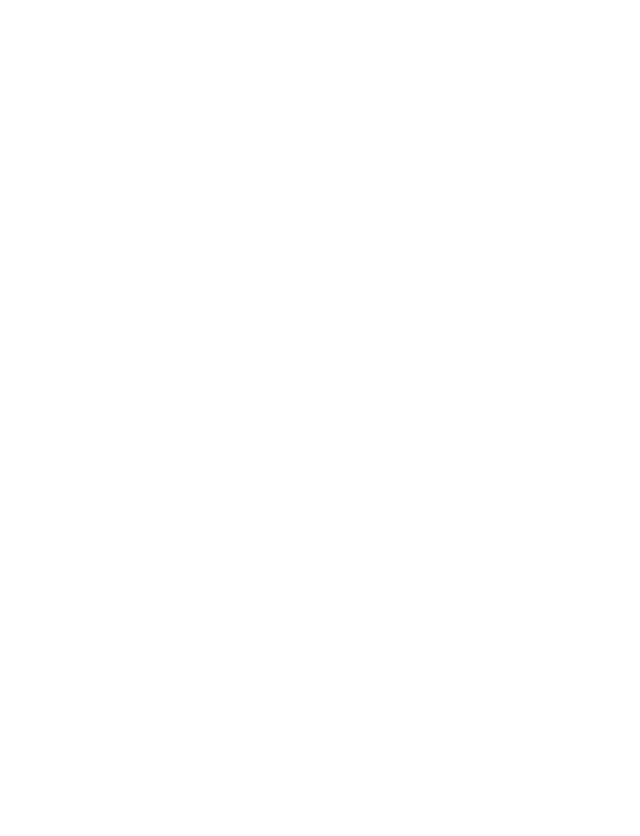
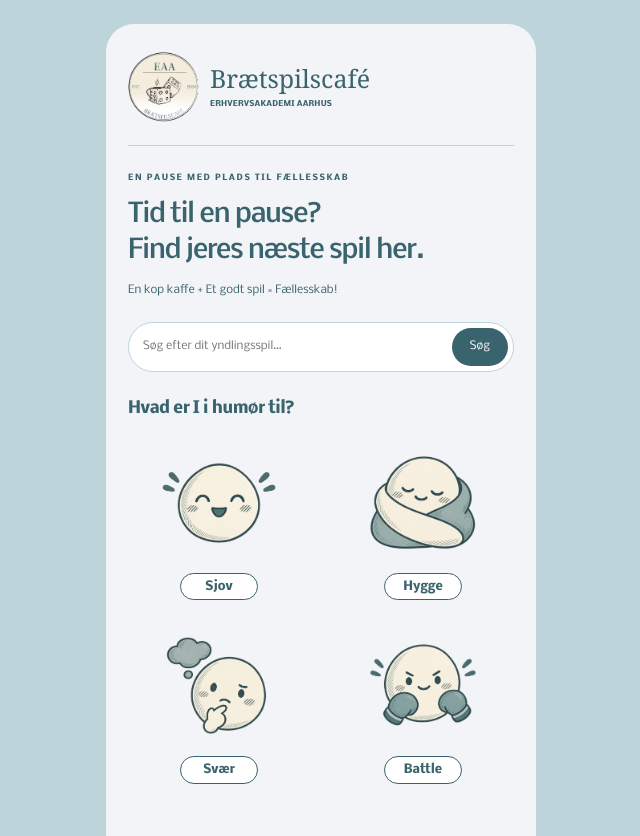
Before and after one commit to linerisvig/Spilcafe_case, a plain HTML site: page index.html in a window 1280 px wide. Shown: the top 836 px of the page, without its empty margins (319-959 px from the left). Before the commit the page ends 800 px from the top, so only its background shows below. Drawn offline with Linux system fonts and the light colour scheme; files that its build step writes are made by us from their sources; files whose address does not match are found by name.

Commit message:
Første del af koden

```diff
--- a/index.html
+++ b/index.html
@@ -4,21 +4,93 @@
   <meta charset="UTF-8">
   <meta name="viewport" content="width=device-width, initial-scale=1.0">
   <meta http-equiv="X-UA-Compatible" content="ie=edge">
-  <title>Spilcafé</title>
+  <title>Spilcafé - Hyg jer sammen her</title>
+  <link rel="preconnect" href="https://fonts.googleapis.com">
+  <link rel="preconnect" href="https://fonts.gstatic.com" crossorigin>
+  <link href="https://fonts.googleapis.com/css2?family=Nobile:wght@400;500;700&display=swap" rel="stylesheet">
 
   <!-- link til stylesheet -->
-  <link rel="stylesheet" href="css/style.css">
+  <link rel="stylesheet" href="style.css">
 </head>
 <body>
   <!-- sidens indhold kommer her-->
 
+    <div class="forside">
+        <!-- Vores header er den faste indledning med logo og navn -->
+        <header class="brand">
+            <div class="logo-wrap">
+                <img class="brand-logo" src="billeder/logo.png" alt="EAA Brætspilscafé - terninger og kaffe">
+            </div>
+            <div>
+                <p class="brand-name">
+                    Brætspilscafé
+                </p>
+                <p class="brand-school">
+                    ERHVERVSAKADEMI AARHUS
+                </p>
+            </div>
+        </header>
+
+        <!-- Nu kommer vores main, som indeholder sidens vigtigste indhold og de fire sektioner i bunden -->
+        <main>
+            <section id="opdag" class="page">
+                <p class="overtekst">
+                    EN PAUSE MED PLADS TIL FÆLLESSKAB
+                </p>
+                <h1>
+                    Tid til en pause?
+                    <br>
+                    Find jeres næste spil her.
+                </h1>
+                <p class="intro">
+                    En kop kaffe + Et godt spil = Fællesskab!
+                </p>
+                <!-- En form samler søgefeltet og Søg-knappen. -->
+                <form class="search" id="home-search" role="search">
+                    <input id="search-field" type="search" placeholder="Søg efter dit yndlingsspil…">
+                    <button>
+                        Søg
+                    </button>
+                </form>
+                <div class="section-heading">
+                    <h2>
+                        Hvad er I i humør til?
+                    </h2>
+                </div>
+                <!-- Nu kommer de fire emoji-knapper man kan trykke på for at vælge et tema. -->
+                <div class="moods">
+                    <!-- src er stien til billedfilen. alt beskriver billedet, hvis det ikke kan ses. -->
+                    <button class="mood" data-mood="Sjov">
+                        <img src="billeder/sjov.png" alt="Emoji der griner">
+                        <span>
+                            Sjov
+                        </span>
+                    </button>
+                    <button class="mood" data-mood="Hygge">
+                        <img src="billeder/hygge.png" alt="Rolig emoji pakket ind i et tæppe og hygger sig">
+                        <span>
+                            Hygge
+                        </span>
+                    </button>
+                    <button class="mood" data-mood="Svær">
+                        <img src="billeder/svaer.png" alt="Tænkende emoji med tankeboble">
+                        <span>
+                            Svær
+                        </span>
+                    </button>
+                    <button class="mood" data-mood="Battle">
+                        <img src="billeder/battle.png" alt="Emoji med boksehandsker klar til battle">
+                        <span>
+                            Battle
+                        </span>
+                    </button>
+                </div>
+            </section>
 
 
 
-
-
-
-
+        </main>
+  </div>
   <script src="js/script.js"></script>
 </body>
 </html>
--- a/style.css
+++ b/style.css
@@ -0,0 +1,290 @@
+/* De fem farver får navne, så de kan genbruges */
+:root {
+  --teal:#3A646D;
+  --dark:#3A646D;
+  --yellow:#F4EBC0;
+  --blue:#BED4DB;
+  --accent:#80B4BF;
+  --paper:#F3F4F7;
+  --line:#BED4DB;
+  --muted:#3A646D;
+}
+
+/* Stjernen vælger alle elementer. border-box lader kant og padding tælle med i bredden. */
+* {
+  box-sizing:border-box;
+}
+
+/* Sidens baggrund, almindelige tekststørrelse og skrifttypen Nobile. */
+body {
+  margin:0;
+  background:#BED4DB;
+  color:var(--teal);
+  font-family:'Nobile',Arial,sans-serif;
+  font-size:13px;
+  line-height:1.6;
+}
+
+button,input,select {
+  font:inherit;
+}
+
+button {
+  color:inherit;
+}
+
+
+/* Forsiden fylder mobilens bredde, men bliver højst 430 px bred på computer. */
+.forside {
+  width:100%;
+  max-width:430px;
+  min-height:100svh;
+  margin:auto;
+  background:var(--paper);
+  position:relative;
+  padding-bottom:94px;
+}
+
+/* Flex placerer logo og navn ved siden af hinanden. gap giver afstand mellem dem. */
+.brand {
+  display:flex;
+  gap:12px;
+  align-items:center;
+  margin:0 22px;
+  padding:28px 0 23px;
+  border-bottom:1px solid var(--line);
+}
+
+.brand-name {
+  font-family:Georgia,serif;
+  font-size:25px;
+  line-height:1.15;
+  margin:0 0 5px;
+}
+
+.brand-school {
+  font-size:7.5px;
+  font-weight:700;
+  letter-spacing:.2px;
+  margin:0;
+}
+
+/* padding er indvendig luft. */
+.page {
+  padding:26px 22px 20px;
+}
+
+.overtekst {
+  font-size:8px;
+  letter-spacing:1.6px;
+  font-weight:700;
+  margin:0 0 12px;
+  color:var(--muted);
+}
+
+h1 {
+  font-size:26px;
+  line-height:1.4;
+  font-weight:500;
+  letter-spacing:-1px;
+  margin:0 0 12px;
+}
+
+h2 {
+  font-size:16px;
+  line-height:1.4;
+  margin:0;
+  font-weight:700;
+  letter-spacing:-.4px;
+}
+
+.intro {
+  font-size:11px;
+  color:var(--muted);
+  margin:0 0 23px;
+}
+
+/* Søgefelt og knap placeres på samme række med flex. */
+.search {
+  display:flex;
+  align-items:center;
+  gap:5px;
+  border:1px solid var(--line);
+  background:white;
+  border-radius:30px;
+  padding:5px;
+  margin-bottom:26px;
+  min-height:49px;
+}
+
+.search input {
+  min-width:0;
+  flex:1;
+  border:0;
+  background:transparent;
+  padding:7px 9px;
+  color:var(--dark);
+  font-size:11px;
+}
+
+.search button,.primary {
+  border:0;
+  border-radius:30px;
+  background:var(--teal);
+  color:#fff;
+  padding:10px 18px;
+  font-size:11px;
+}
+
+.section-heading {
+  display:flex;
+  justify-content:space-between;
+  align-items:center;
+  gap:8px;
+  margin:25px 0 14px;
+}
+
+.text-button {
+  background:none;
+  border:0;
+  padding:4px 0;
+  font-size:10px;
+  white-space:nowrap;
+  text-decoration:underline;
+  text-underline-offset:4px;
+}
+
+/* Grid laver to lige brede kolonner. 1fr er én del af den tilgængelige plads. */
+.moods {
+  display:grid;
+  grid-template-columns:1fr 1fr;
+  gap:20px 22px;
+  margin:17px 0 29px;
+}
+
+.mood {
+  border:0;
+  background:none;
+  padding:0;
+  display:flex;
+  align-items:center;
+  flex-direction:column;
+  gap:10px;
+}
+
+/* contain viser hele emojien uden at forvrænge proportionerne. */
+.mood img {
+  width:100%;
+  height:126px;
+  object-fit:contain;
+  transition:transform .2s;
+}
+
+.mood:hover img {
+  transform:translateY(-4px);
+}
+
+.mood span {
+  border:1px solid var(--teal);
+  border-radius:24px;
+  background:white;
+  min-width:78px;
+  padding:3px 14px;
+  font-size:12px;
+  font-weight:700;
+}
+
+
+
+
+
+
+
+
+
+
+
+
+
+
+
+/* Regler når skærmen er mindst 600 px bred. */
+@media(min-width:600px) {
+  body {
+    padding:24px 0;
+  }
+  .forside {
+    min-height:calc(100svh - 48px);
+    border-radius:28px 28px 0 0;
+    overflow:hidden;
+  }
+}
+/* På smalle mobiler --> mindre tekst og afstand. */
+@media(max-width:350px) {
+  .brand,.page {
+    margin-left:0;
+    margin-right:0;
+  }
+  .brand {
+    padding-left:16px;
+    padding-right:16px;
+  }
+  .page {
+    padding-left:16px;
+    padding-right:16px;
+  }
+  .brand-name {
+    font-size:22px;
+  }
+  h1 {
+    font-size:23px;
+  }
+  .mood img {
+    height:110px;
+  }
+}
+.game-card:nth-child(3n) .game-monogram {
+  background:var(--accent);
+}
+/* Logoet vises fra jeres screenshot. clip-path afgrænser den runde del. */
+.logo-wrap {
+  width:70px;
+  height:70px;
+  position:relative;
+  flex-shrink:0;
+}
+.brand-logo {
+  position:absolute;
+  width:84px;
+  height:84px;
+  max-width:none;
+  left:-7px;
+  top:-6px;
+  clip-path:circle(42% at 50% 48.6%);
+}
+/* Bundmenu efter jeres fire ikoner. */
+.bottom-nav button {
+  color:var(--yellow);
+  opacity:.78;
+}
+.bottom-nav button[aria-current=page] {
+  opacity:1;
+}
+.bottom-nav svg {
+  width:30px;
+  height:30px;
+  stroke-width:2;
+  stroke-linejoin:round;
+}
+.bottom-nav .needle,.bottom-nav .hub {
+  fill:var(--yellow);
+  stroke:none;
+}
+.bottom-nav .needle-hole {
+  fill:var(--teal);
+  stroke:none;
+}
+.bottom-nav button[aria-current=page] span {
+  text-decoration:underline;
+  text-underline-offset:4px;
+}
```
Also changed, not shown: billeder/battle.png (added), billeder/hygge.png (added), billeder/logo.png (added), billeder/sjov.png (added), billeder/svaer.png (added), 1 other file.
